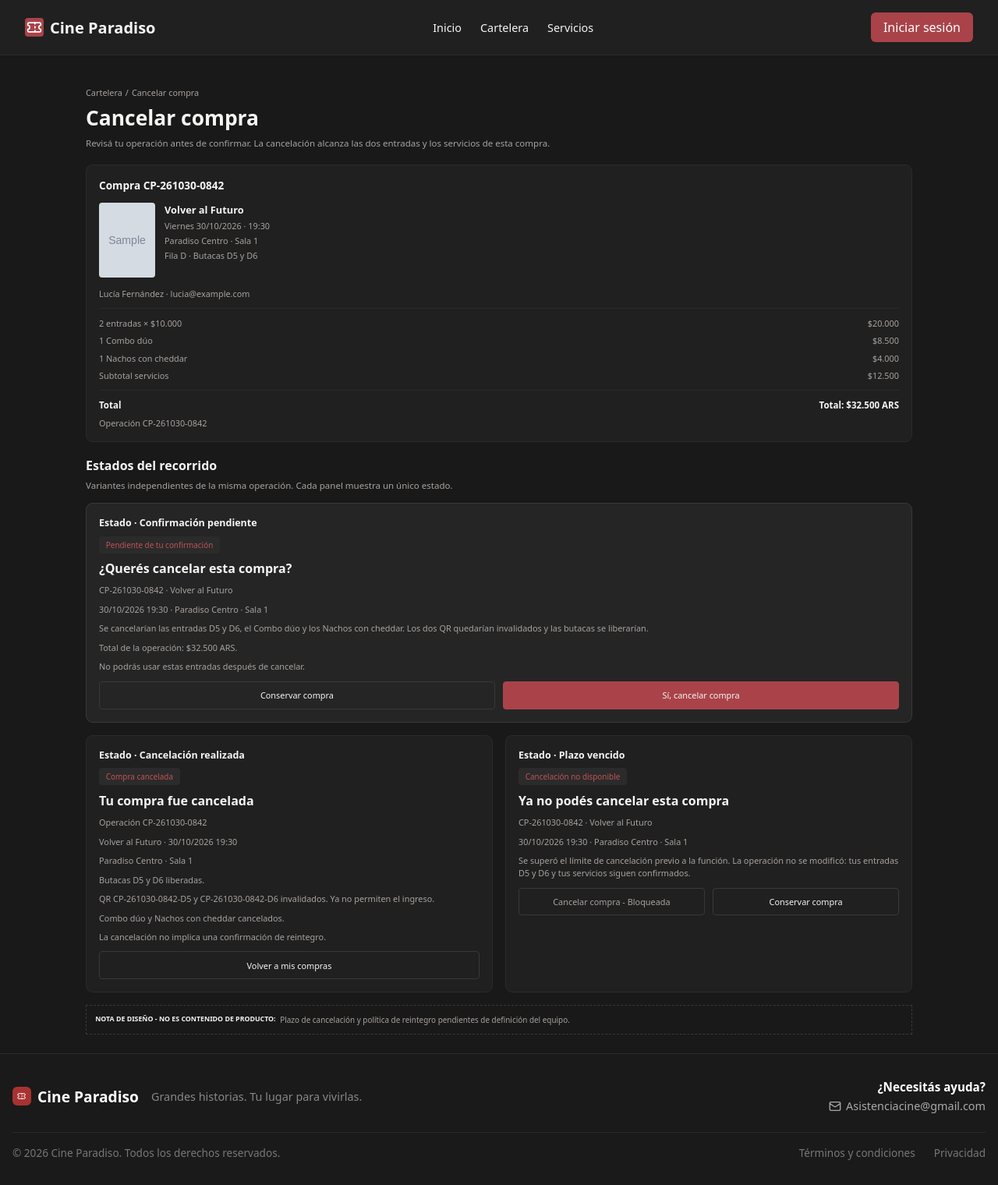
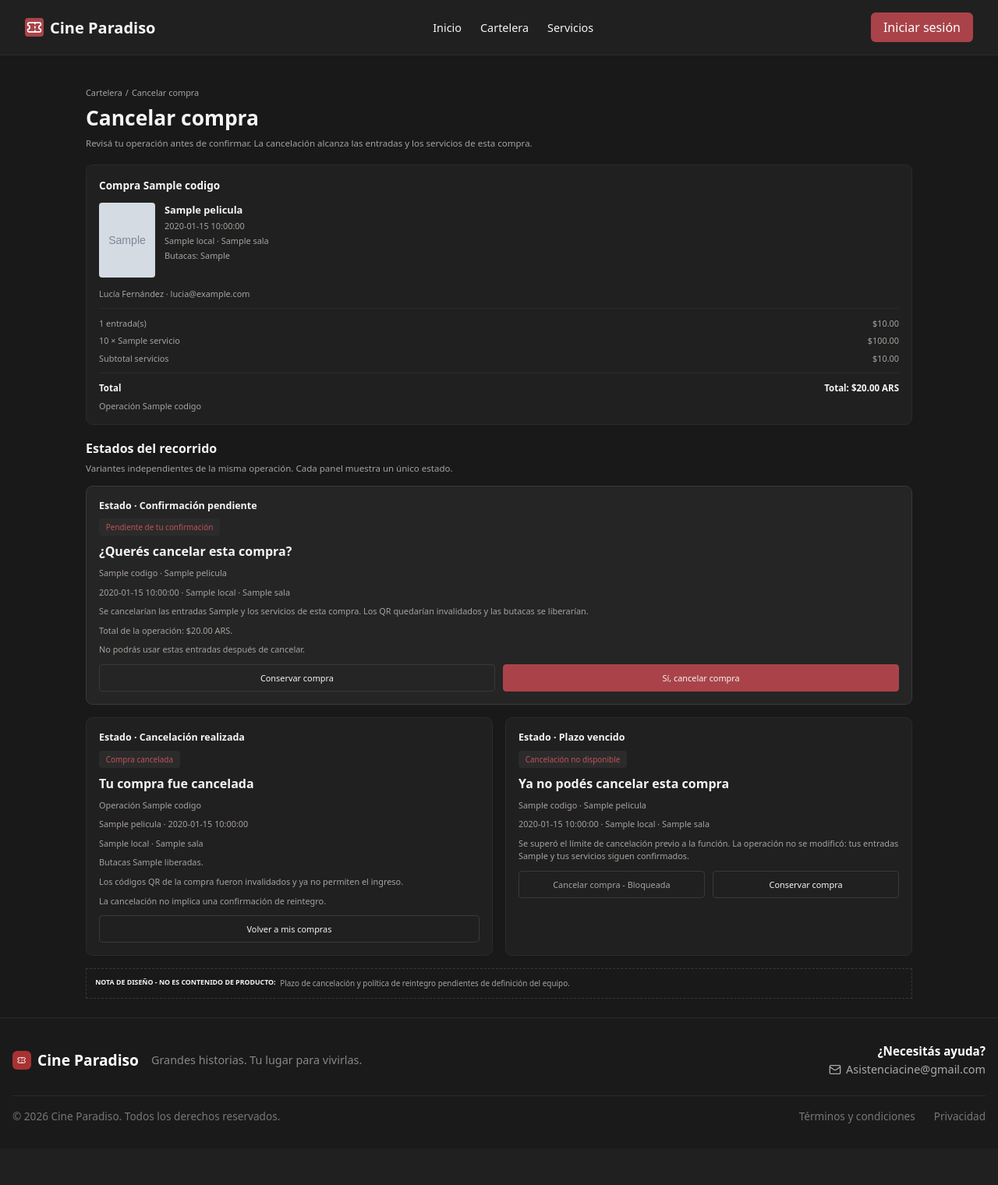
Before and after one commit to NahuelGz1/Frontend-Web, a Flask app: template templates/cliente/cancelar-compra.html in a window 1280 px wide. Shown: the whole page at 78% size. After the commit the page ends 1441 px from the top, so only its background shows below. Run offline with Flask 3, Linux system fonts and the light colour scheme; the template is opened without the code that fills it: most values are stand-ins (such as "Sample title", 1, 10 or a date in 2020); grey boxes marked "Sample" are stand-in pictures.

Commit message:
agrego adaptabilidad para poder descargar entradas y facturas desde el apartado de mi perfil

```diff
--- a/templates/cliente/cancelar-compra.html
+++ b/templates/cliente/cancelar-compra.html
@@ -5,6 +5,12 @@
 {% block content %}
 {% set funcion_mostrada = funcion|default(reserva, true) %}
 {% set poster = funcion_mostrada.pelicula.poster_url|default('', true) %}
+{% set entradas = reserva.entradas|default([], true) %}
+{% set codigo = reserva.codigo|default('CP-' ~ reserva.id, true) %}
+{% set titulo = funcion_mostrada.pelicula.titulo|default('Tu función', true) %}
+{% set butacas = entradas|map(attribute='numero_butaca')|join(', ') %}
+{% set subtotal_entradas = resumen.subtotal_entradas|default(0, true)|float %}
+{% set subtotal_servicios = resumen.subtotal_servicios|default(0, true)|float %}
 <section class="cancelacion-page" aria-labelledby="cancelacion-titulo">
     <header class="cancelacion-heading">
         <nav class="cancelacion-breadcrumb" aria-label="Migas de pan">
@@ -13,11 +19,11 @@
             <span>Cancelar compra</span>
         </nav>
         <h1 id="cancelacion-titulo">Cancelar compra</h1>
-        <p>Revisá tu operación antes de confirmar. La cancelación alcanza las dos entradas y los servicios de esta compra.</p>
+        <p>Revisá tu operación antes de confirmar. La cancelación alcanza las entradas y los servicios de esta compra.</p>
     </header>
 
     <article class="cancelacion-resumen" aria-labelledby="compra-titulo">
-        <h2 id="compra-titulo">Compra CP-261030-0842</h2>
+        <h2 id="compra-titulo">Compra {{ codigo }}</h2>
         <div class="cancelacion-funcion">
             {% if poster %}
             <img class="cancelacion-poster" src="{{ poster }}" alt="Afiche de Volver al Futuro" width="72" height="96">
@@ -25,25 +31,26 @@
             <div class="cancelacion-poster cancelacion-poster--placeholder" aria-label="Afiche no disponible">▧</div>
             {% endif %}
             <div class="cancelacion-funcion-datos">
-                <h3>Volver al Futuro</h3>
-                <p>Viernes 30/10/2026 · 19:30</p>
-                <p>Paradiso Centro · Sala 1</p>
-                <p>Fila D · Butacas D5 y D6</p>
+                <h3>{{ titulo }}</h3>
+                <p>{{ funcion_mostrada.fecha_hora_proyeccion|default('Fecha no disponible', true) }}</p>
+                <p>{{ funcion_mostrada.sala.local|default('', true) }} · {{ funcion_mostrada.sala.nombre|default('', true) }}</p>
+                <p>Butacas: {{ butacas }}</p>
             </div>
         </div>
 
         <p class="cancelacion-comprador">Lucía Fernández · lucia@example.com</p>
         <dl class="cancelacion-importes">
-            <div><dt>2 entradas × $10.000</dt><dd>$20.000</dd></div>
-            <div><dt>1 Combo dúo</dt><dd>$8.500</dd></div>
-            <div><dt>1 Nachos con cheddar</dt><dd>$4.000</dd></div>
-            <div><dt>Subtotal servicios</dt><dd>$12.500</dd></div>
+            <div><dt>{{ entradas|length }} entrada(s)</dt><dd>${{ '%.2f'|format(subtotal_entradas) }}</dd></div>
+            {% for servicio in resumen.servicios|default([], true) %}
+            <div><dt>{{ servicio.cantidad }} × {{ servicio.nombre }}</dt><dd>${{ '%.2f'|format((servicio.precio|float) * (servicio.cantidad|int)) }}</dd></div>
+            {% endfor %}
+            <div><dt>Subtotal servicios</dt><dd>${{ '%.2f'|format(subtotal_servicios) }}</dd></div>
         </dl>
         <div class="cancelacion-total">
             <strong>Total</strong>
-            <strong>Total: $32.500 ARS</strong>
+            <strong>Total: ${{ '%.2f'|format(subtotal_entradas + subtotal_servicios) }} ARS</strong>
         </div>
-        <p class="cancelacion-operacion">Operación CP-261030-0842</p>
+        <p class="cancelacion-operacion">Operación {{ codigo }}</p>
     </article>
 
     <section class="cancelacion-estados" aria-labelledby="estados-titulo">
@@ -57,10 +64,10 @@
             <span class="cancelacion-badge">Pendiente de tu confirmación</span>
             <h3 id="pendiente-titulo">¿Querés cancelar esta compra?</h3>
             <div class="cancelacion-estado-detalle">
-                <p>CP-261030-0842 · Volver al Futuro</p>
-                <p>30/10/2026 19:30 · Paradiso Centro · Sala 1</p>
-                <p>Se cancelarían las entradas D5 y D6, el Combo dúo y los Nachos con cheddar. Los dos QR quedarían invalidados y las butacas se liberarían.</p>
-                <p>Total de la operación: $32.500 ARS.</p>
+                <p>{{ codigo }} · {{ titulo }}</p>
+                <p>{{ funcion_mostrada.fecha_hora_proyeccion|default('Fecha no disponible', true) }} · {{ funcion_mostrada.sala.local|default('', true) }} · {{ funcion_mostrada.sala.nombre|default('', true) }}</p>
+                <p>Se cancelarían las entradas {{ butacas }} y los servicios de esta compra. Los QR quedarían invalidados y las butacas se liberarían.</p>
+                <p>Total de la operación: ${{ '%.2f'|format(subtotal_entradas + subtotal_servicios) }} ARS.</p>
                 <p>No podrás usar estas entradas después de cancelar.</p>
             </div>
             <div class="cancelacion-acciones">
@@ -78,12 +85,11 @@
                 <span class="cancelacion-badge">Compra cancelada</span>
                 <h3 id="realizada-titulo">Tu compra fue cancelada</h3>
                 <div class="cancelacion-estado-detalle">
-                    <p>Operación CP-261030-0842</p>
-                    <p>Volver al Futuro · 30/10/2026 19:30</p>
-                    <p>Paradiso Centro · Sala 1</p>
-                    <p>Butacas D5 y D6 liberadas.</p>
-                    <p>QR CP-261030-0842-D5 y CP-261030-0842-D6 invalidados. Ya no permiten el ingreso.</p>
-                    <p>Combo dúo y Nachos con cheddar cancelados.</p>
+                    <p>Operación {{ codigo }}</p>
+                    <p>{{ titulo }} · {{ funcion_mostrada.fecha_hora_proyeccion|default('Fecha no disponible', true) }}</p>
+                    <p>{{ funcion_mostrada.sala.local|default('', true) }} · {{ funcion_mostrada.sala.nombre|default('', true) }}</p>
+                    <p>Butacas {{ butacas }} liberadas.</p>
+                    <p>Los códigos QR de la compra fueron invalidados y ya no permiten el ingreso.</p>
                     <p>La cancelación no implica una confirmación de reintegro.</p>
                 </div>
                 <a class="cancelacion-btn cancelacion-btn--secondary" href="{{ url_for('cliente_views.mi_perfil') }}">Volver a mis compras</a>
@@ -94,9 +100,9 @@
                 <span class="cancelacion-badge">Cancelación no disponible</span>
                 <h3 id="vencida-titulo">Ya no podés cancelar esta compra</h3>
                 <div class="cancelacion-estado-detalle">
-                    <p>CP-261030-0842 · Volver al Futuro</p>
-                    <p>30/10/2026 19:30 · Paradiso Centro · Sala 1</p>
-                    <p>Se superó el límite de cancelación previo a la función. La operación no se modificó: tus entradas D5 y D6 y tus servicios siguen confirmados.</p>
+                    <p>{{ codigo }} · {{ titulo }}</p>
+                    <p>{{ funcion_mostrada.fecha_hora_proyeccion|default('Fecha no disponible', true) }} · {{ funcion_mostrada.sala.local|default('', true) }} · {{ funcion_mostrada.sala.nombre|default('', true) }}</p>
+                    <p>Se superó el límite de cancelación previo a la función. La operación no se modificó: tus entradas {{ butacas }} y tus servicios siguen confirmados.</p>
                 </div>
                 <div class="cancelacion-acciones cancelacion-acciones--vencida">
                     <button class="cancelacion-btn cancelacion-btn--disabled" type="button" disabled>Cancelar compra - Bloqueada</button>
--- a/templates/cliente/mi-perfil.html
+++ b/templates/cliente/mi-perfil.html
@@ -102,9 +102,9 @@
                         <p>Operación {{ entrada.codigo_operacion }}</p>
                     </div>
                     <div class="ticket-actions">
-                        <a class="profile-primary-button" href="#">⇩ Ver y descargar entradas</a>
-                        <a class="profile-secondary-button" href="#">⇩ Descargar factura</a>
-                        <a class="profile-secondary-button profile-cancel-button" href="{{ url_for('cliente_views.cancelar_compra', compra_id=entrada.codigo_operacion) }}">⇥ Cancelar compra</a>
+                        <a class="profile-primary-button" href="{{ url_for('cliente_views.descargar_entradas', compra_id=entrada.id_compra) }}">⇩ Ver y descargar entradas</a>
+                        <a class="profile-secondary-button" href="{{ url_for('cliente_views.descargar_factura', compra_id=entrada.id_compra) }}">⇩ Descargar factura</a>
+                        <a class="profile-secondary-button profile-cancel-button" href="{{ url_for('cliente_views.cancelar_compra', compra_id=entrada.id_compra) }}">⇥ Cancelar compra</a>
                     </div>
                 </article>
                 {% endfor %}
```
Also changed, not shown: routes/cliente_views.py (+41 -3 lines), templates/cliente/entradas.html (added, +40 -0 lines), templates/cliente/factura.html (added, +42 -0 lines).
